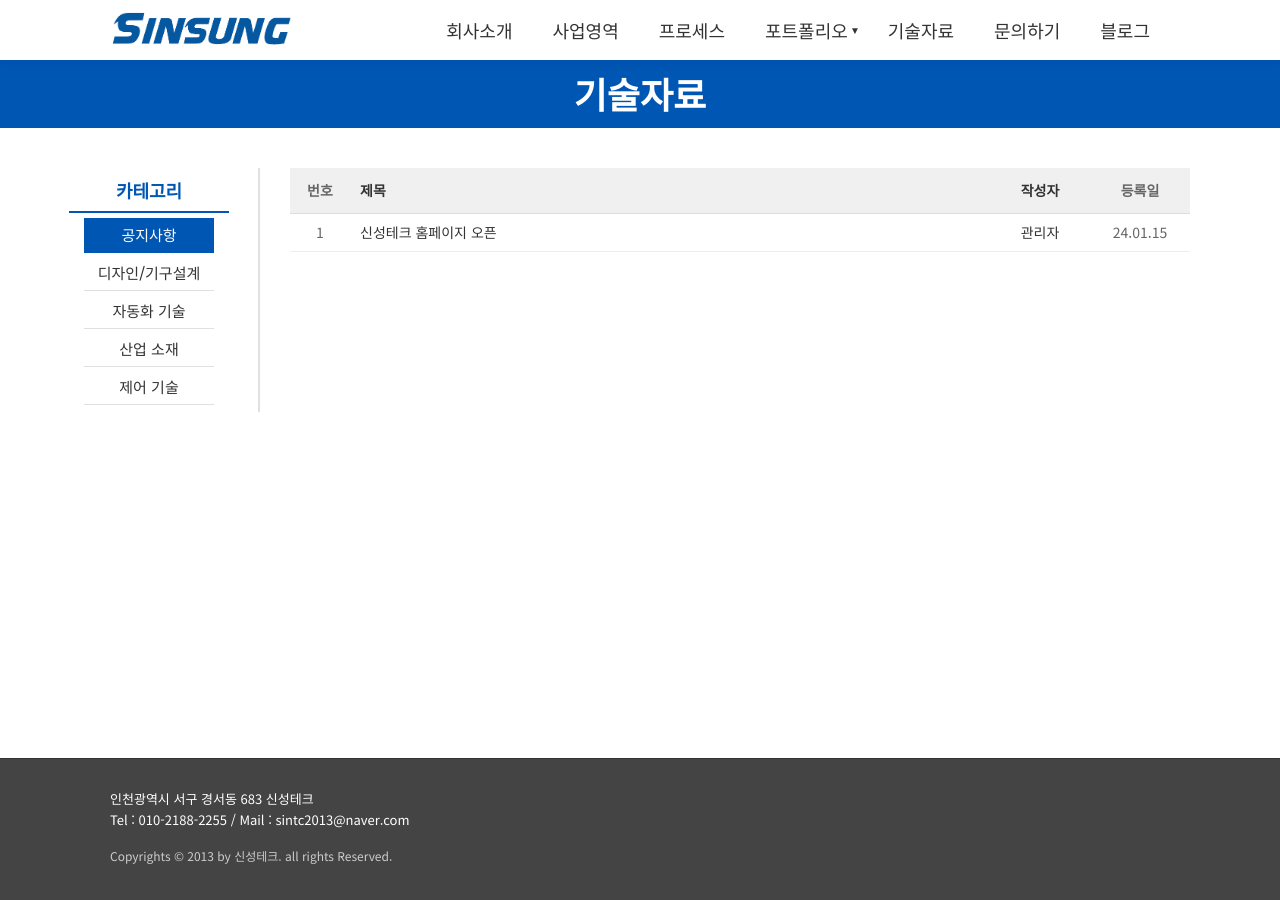
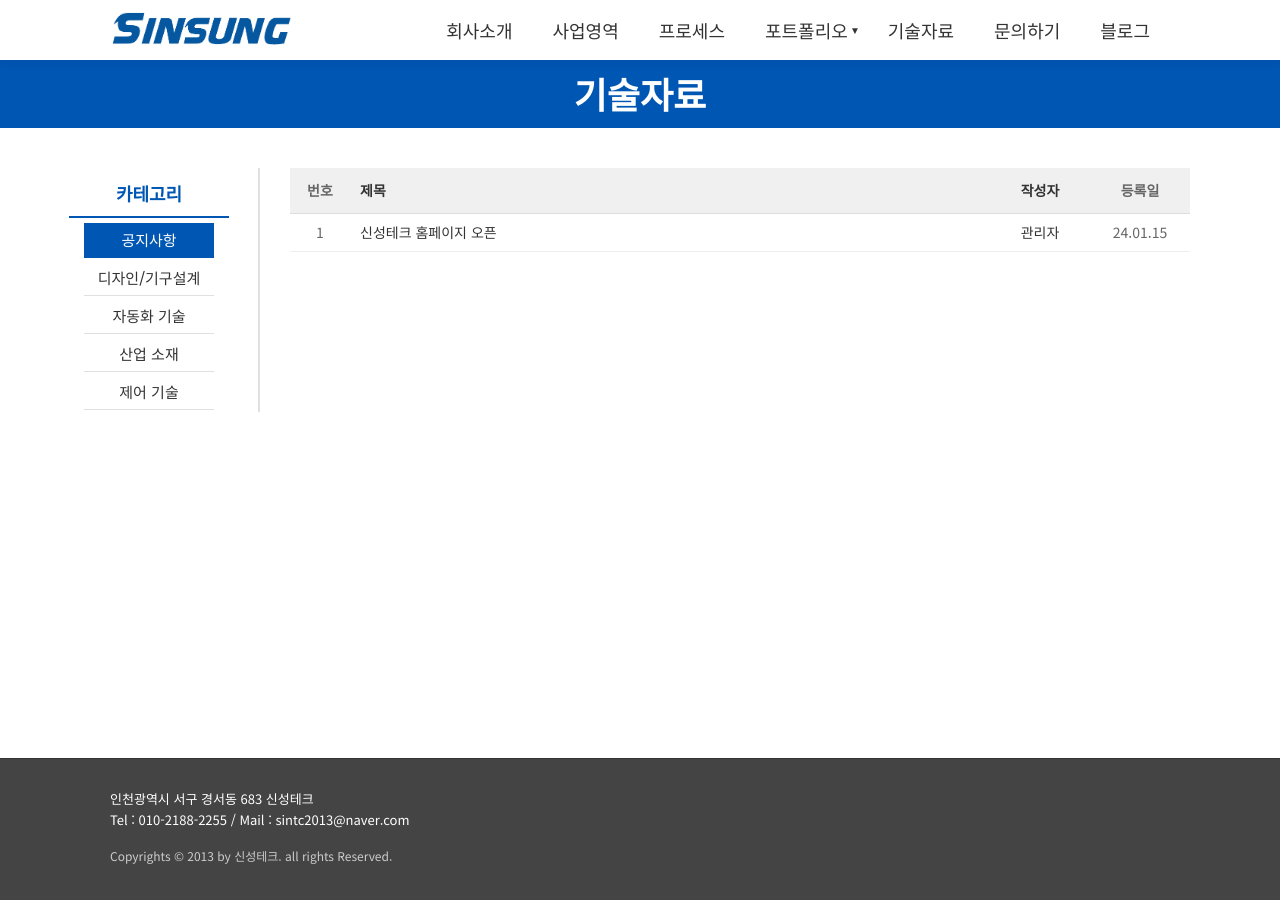
Before and after one commit to desert32-hash/Sintc2013, a Jekyll site: the page built from tech.html, in a window 1280 px wide. Built offline with Jekyll 4.4.1, drawn with Linux system fonts in a browser that asks for light colours.

Commit message:
Add files via upload

```diff
--- a/tech.html
+++ b/tech.html
@@ -64,12 +64,12 @@ permalink: /tech.html
             font-weight: 700;
             color: #0056b3;
             margin-bottom: 0px;
-            padding-bottom: 0px;
+            padding-bottom: 10px;
             border-bottom: 2px solid #0056b3;
             text-align: center;
             width: 160px;
-            height: 45px;
-            line-height: 45px;
+            height: 50px;
+            line-height: 50px;
             margin-left: auto;
             margin-right: auto;
         }
```
